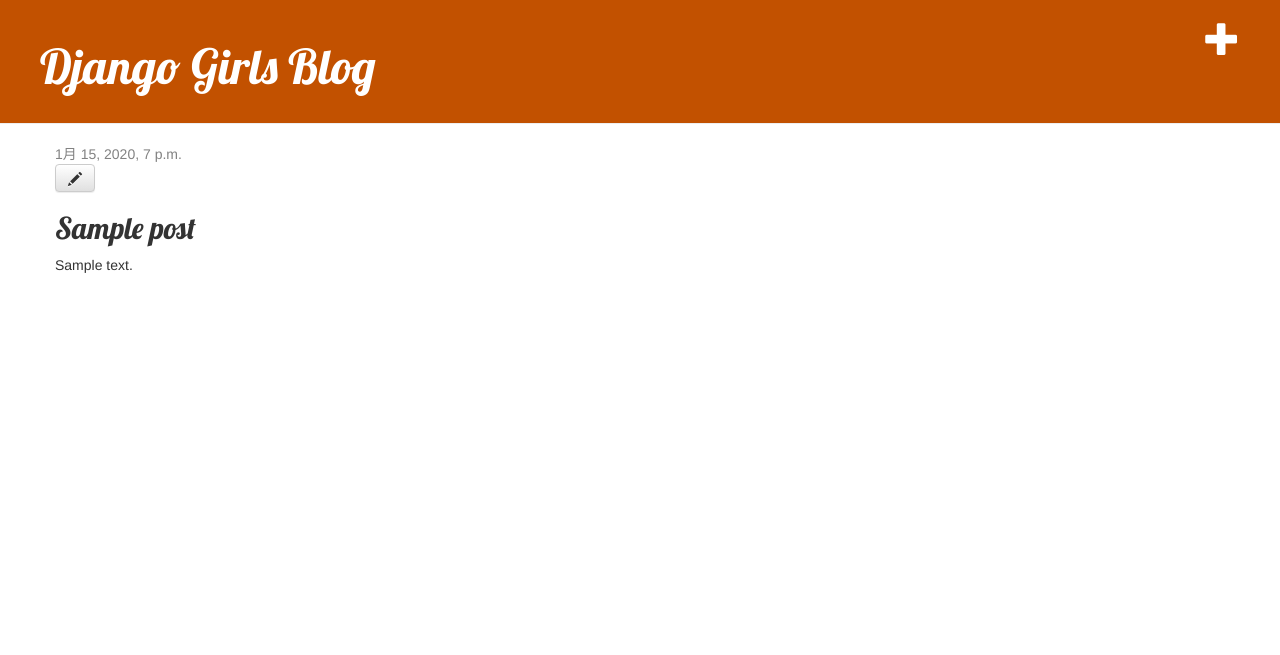
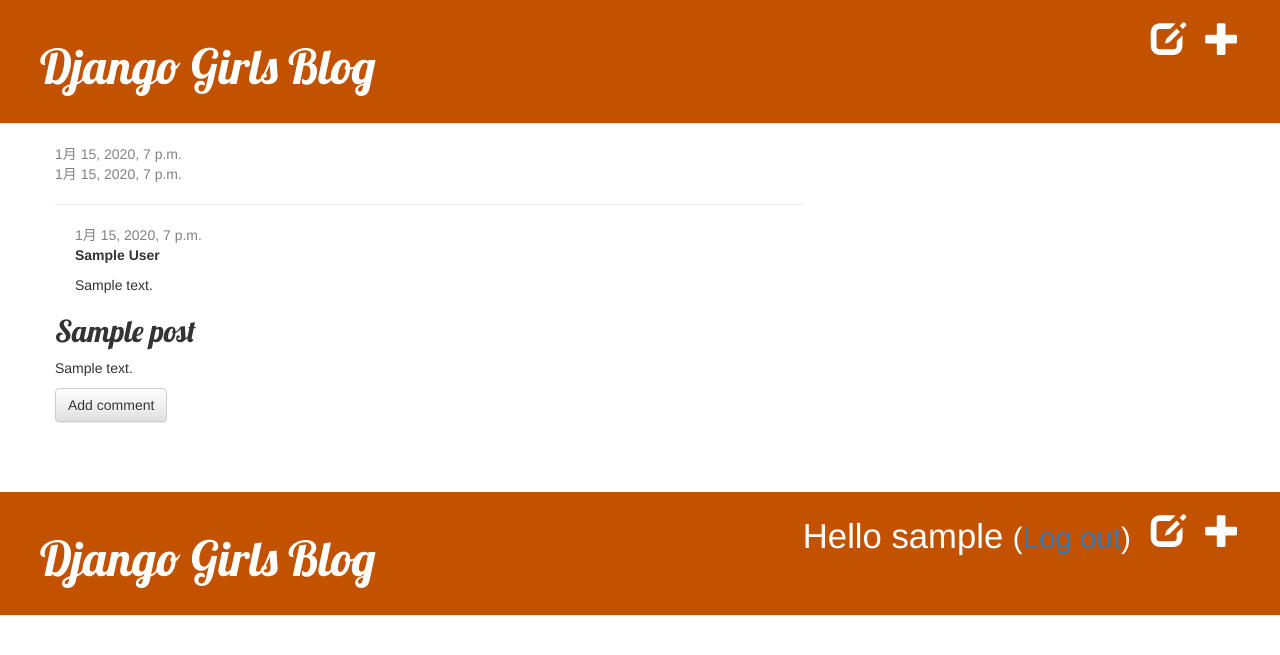
Before and after one commit to kaibe1002/my-first-blog, a Django app: page /post/1/ in a window 1280 px wide. Shown: the top 655 px of the page. Run offline with Django 3.2, Linux system fonts and the light colour scheme; a user stored in the database is signed in; tables that the repository leaves empty hold one stand-in row (values such as "Sample post"); some libraries are stand-ins or nearby versions.

Commit message:
complete blog

```diff
--- a/blog/admin.py
+++ b/blog/admin.py
@@ -1,4 +1,5 @@
 from django.contrib import admin
-from .models import Post
+from .models import Post,Comment
 
 admin.site.register(Post)
+admin.site.register(Comment)
--- a/blog/models.py
+++ b/blog/models.py
@@ -14,5 +14,22 @@
         self.published_date = timezone.now()
         self.save()
 
+    def approved_comments(self):
+        return self.comments.filter(approved_comment=True)
+
     def __str__(self):
         return self.title
+
+class Comment(models.Model):
+    post = models.ForeignKey('blog.Post', on_delete=models.CASCADE, related_name='comments')
+    author = models.CharField(max_length=200)
+    text = models.TextField()
+    created_date = models.DateTimeField(default=timezone.now)
+    approved_comment = models.BooleanField(default=False)
+
+    def approve(self):
+        self.approved_comment = True
+        self.save()
+
+    def __str__(self):
+        return self.text
--- a/blog/static/css/blog.css
+++ b/blog/static/css/blog.css
@@ -44,3 +44,7 @@
 .post h2 a, .post h2 a:visited {
     color: #000000;
 }
+
+.comment {
+    margin: 20px 0px 20px 20px;
+}
--- a/blog/templates/blog/base.html
+++ b/blog/templates/blog/base.html
@@ -12,8 +12,10 @@
         <div class="page-header">
             {% if user.is_authenticated %}
                 <a href="{% url 'post_new' %}" class="top-menu"><span class="glyphicon glyphicon-plus"></span></a>
+                <a href="{% url 'post_draft_list' %}" class="top-menu"><span class="glyphicon glyphicon-edit"></span></a>
+            {% else %}
+                <a href="{% url 'login' %}" class="top-menu"><span class="glyphicon glyphicon-lock"></span></a>
             {% endif %}
-
             <h1><a href="/">Django Girls Blog</a></h1>
         </div>
         <div class="content container">
@@ -24,6 +26,16 @@
                 </div>
             </div>
         </div>
+        <div class="page-header">
+            {% if user.is_authenticated %}
+                <a href="{% url 'post_new' %}" class="top-menu"><span class="glyphicon glyphicon-plus"></span></a>
+                <a href="{% url 'post_draft_list' %}" class="top-menu"><span class="glyphicon glyphicon-edit"></span></a>
+                <p class="top-menu">Hello {{ user.username }} <small>(<a href="{% url 'logout' %}">Log out</a>)</small></p>
+            {% else %}
+                <a href="{% url 'login' %}" class="top-menu"><span class="glyphicon glyphicon-lock"></span></a>
+            {% endif %}
+            <h1><a href="/">Django Girls Blog</a></h1>
+        </div>
     </body>
 
 </html>
--- a/blog/templates/blog/post_detail.html
+++ b/blog/templates/blog/post_detail.html
@@ -7,10 +7,34 @@
                 {{ post.published_date }}
             </div>
         {% endif %}
-        {% if user.is_authenticated %}
-            <a class="btn btn-default" href="{% url 'post_edit' pk=post.pk %}"><span class="glyphicon glyphicon-pencil"></span></a>
+        {% if post.published_date %}
+            <div class="date">
+                {{ post.published_date }}
+            </div>
+        {% else %}
+            <a class="btn btn-default" href="{% url 'post_publish' pk=post.pk %}">Publish</a>
+            <a class="btn btn-default" href="{% url 'post_remove' pk=post.pk %}"><span class="glyphicon glyphicon-remove"></span></a>
         {% endif %}
+        <hr>
+        {% for comment in post.comments.all %}
+            {% if user.is_authenticated or comment.approved_comment %}
+            <div class="comment">
+                <div class="date">
+                    {{ comment.created_date }}
+                    {% if not comment.approved_comment %}
+                        <a class="btn btn-default" href="{% url 'comment_remove' pk=comment.pk %}"><span class="glyphicon glyphicon-remove"></span></a>
+                        <a class="btn btn-default" href="{% url 'comment_approve' pk=comment.pk %}"><span class="glyphicon glyphicon-ok"></span></a>
+                    {% endif %}
+                </div>
+                <strong>{{ comment.author }}</strong>
+                <p>{{ comment.text|linebreaks }}</p>
+            </div>
+            {% endif %}
+        {% empty %}
+            <p>No comments here yet :(</p>
+        {% endfor %}
         <h2>{{ post.title }}</h2>
         <p>{{ post.text|linebreaksbr }}</p>
+        <a class="btn btn-default" href="{% url 'add_comment_to_post' pk=post.pk %}">Add comment</a>
     </div>
 {% endblock %}
--- a/blog/templates/blog/post_list.html
+++ b/blog/templates/blog/post_list.html
@@ -8,6 +8,7 @@
             </div>
             <h2><a href="{% url 'post_detail' pk=post.pk %}">{{ post.title }}</a></h2>
             <p>{{ post.text|linebreaksbr }}</p>
+            <a href="{% url 'post_detail' pk=post.pk %}">Comments: {{ post.approved_comments.count }}</a>
         </div>
     {% endfor %}
 {% endblock %}
--- a/blog/urls.py
+++ b/blog/urls.py
@@ -6,4 +6,10 @@
     path('post/<int:pk>/', views.post_detail, name='post_detail'),
     path('post/new/', views.post_new, name='post_new'),
     path('post/<int:pk>/edit/', views.post_edit, name='post_edit'),
+    path('drafts/', views.post_draft_list, name='post_draft_list'),
+    path('post/<pk>/publish/', views.post_publish, name='post_publish'),
+    path('post/<pk>/remove/', views.post_remove, name='post_remove'),
+    path('post/<int:pk>/comment/', views.add_comment_to_post, name='add_comment_to_post'),
+    path('comment/<int:pk>/approve/', views.comment_approve, name='comment_approve'),
+path('comment/<int:pk>/remove/', views.comment_remove, name='comment_remove'),
 ]
--- a/blog/views.py
+++ b/blog/views.py
@@ -1,10 +1,12 @@
-from .models import Post
+from .models import Post,Comment
 from django.utils import timezone
 from django.shortcuts import render, get_object_or_404
-from .forms import PostForm
+from .forms import PostForm,CommentForm
 from django.shortcuts import redirect
+from django.contrib.auth.decorators import login_required
 
 # Create your views here.
+
 def post_list(request):
     posts = Post.objects.filter(published_date__lte=timezone.now()).order_by('published_date')
     return render(request, 'blog/post_list.html', {"posts":posts})
@@ -13,10 +15,7 @@
     post = get_object_or_404(Post, pk=pk)
     return render(request, 'blog/post_detail.html', {'post': post})
 
-def post_new(request):
-    form = PostForm()
-    return render(request, 'blog/post_edit.html', {'form': form})
-
+@login_required
 def post_new(request):
     if request.method == "POST":
         form = PostForm(request.POST)
@@ -30,6 +29,7 @@
         form = PostForm()
     return render(request, 'blog/post_edit.html', {'form': form})
 
+@login_required
 def post_edit(request, pk):
     post = get_object_or_404(Post, pk=pk)
     if request.method == "POST":
@@ -37,9 +37,50 @@
         if form.is_valid():
             post = form.save(commit=False)
             post.author = request.user
-            post.published_date = timezone.now()
             post.save()
             return redirect('post_detail', pk=post.pk)
     else:
         form = PostForm(instance=post)
     return render(request, 'blog/post_edit.html', {'form': form})
+
+@login_required
+def post_draft_list(request):
+    posts = Post.objects.filter(published_date__isnull=True).order_by('created_date')
+    return render(request, 'blog/post_draft_list.html', {'posts': posts})
+
+@login_required
+def post_publish(request, pk):
+    post = get_object_or_404(Post, pk=pk)
+    post.publish()
+    return redirect('post_detail', pk=pk)
+
+@login_required
+def post_remove(request, pk):
+    post = get_object_or_404(Post, pk=pk)
+    post.delete()
+    return redirect('post_list')
+
+def add_comment_to_post(request, pk):
+    post = get_object_or_404(Post, pk=pk)
+    if request.method == "POST":
+        form = CommentForm(request.POST)
+        if form.is_valid():
+            comment = form.save(commit=False)
+            comment.post = post
+            comment.save()
+            return redirect('post_detail', pk=post.pk)
+    else:
+        form = CommentForm()
+    return render(request, 'blog/add_comment_to_post.html', {'form': form})
+
+
+def comment_approve(request, pk):
+    comment = get_object_or_404(Comment, pk=pk)
+    comment.approve()
+    return redirect('post_detail', pk=comment.post.pk)
+
+
+def comment_remove(request, pk):
+    comment = get_object_or_404(Comment, pk=pk)
+    comment.delete()
+    return redirect('post_detail', pk=comment.post.pk)
--- a/mysite/settings.py
+++ b/mysite/settings.py
@@ -124,3 +124,4 @@
 # https://docs.djangoproject.com/en/3.2/ref/settings/#default-auto-field
 
 DEFAULT_AUTO_FIELD = 'django.db.models.BigAutoField'
+LOGIN_REDIRECT_URL = '/'
--- a/mysite/urls.py
+++ b/mysite/urls.py
@@ -15,8 +15,11 @@
 """
 from django.contrib import admin
 from django.urls import path,include
+from django.contrib.auth import views
 
 urlpatterns = [
     path('admin/', admin.site.urls),
-    path("",include("blog.urls"),)
+    path('accounts/login/', views.LoginView.as_view(), name='login'),
+    path('accounts/logout/', views.LogoutView.as_view(next_page='/'), name='logout'),
+    path("",include("blog.urls"),),
 ]
```
Also changed, not shown: blog/forms.py (+7 -1 lines), blog/templates/blog/add_comment_to_post.html (added, +9 -0 lines), blog/templates/blog/post_draft_list.html (added, +11 -0 lines), blog/templates/registration/login.html (added, +25 -0 lines), blog/migrations/0002_comment.py (added).
